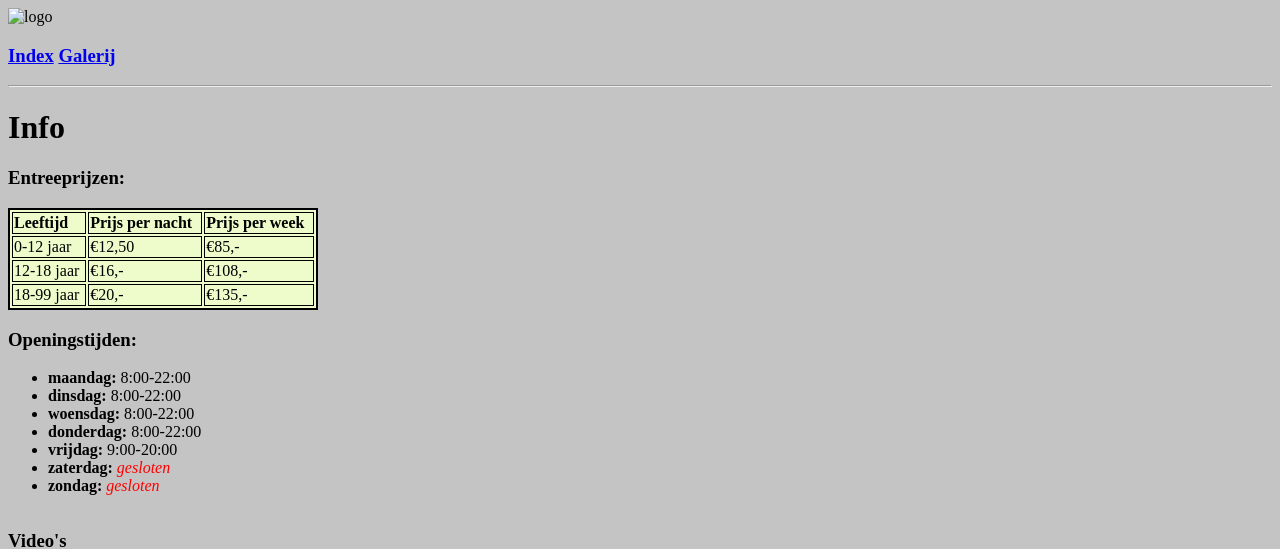
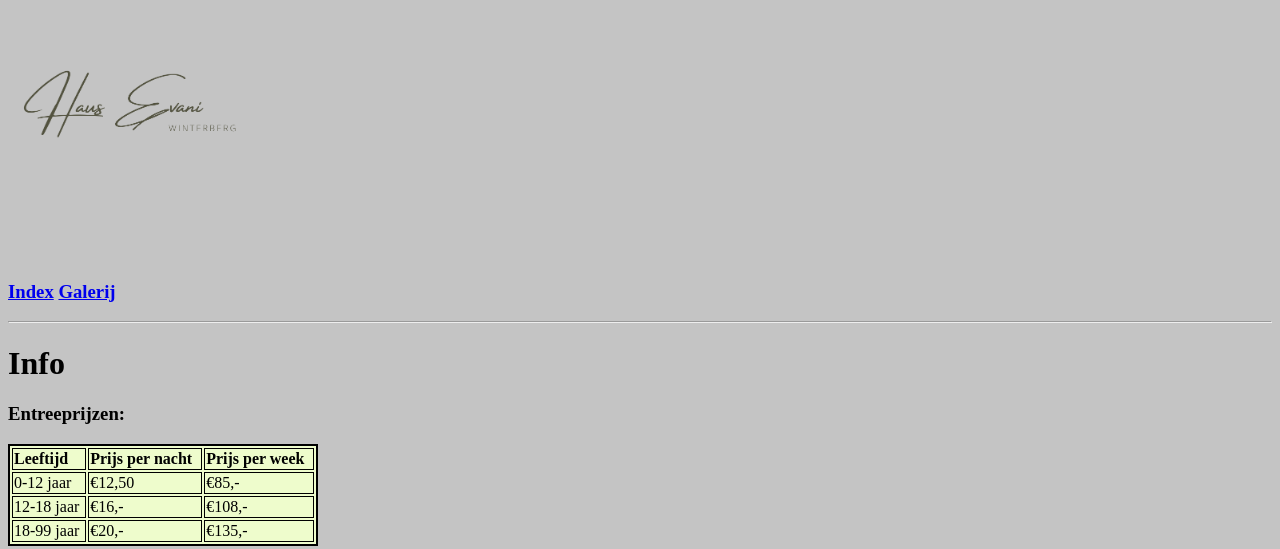
Before and after one commit to NikkiKoorn/NikkiKoorn.github.io, a plain HTML site: page info.html in a window 1280 px wide. Shown: the top 549 px of the page. Drawn offline with Linux system fonts and the light colour scheme.

Commit message:
Update info.html

```diff
--- a/info.html
+++ b/info.html
@@ -6,7 +6,7 @@
   </head>
     <body style="background-color:#c4c4c4;">
       <header>
-        <img src="afbeeldingen/hausevanititel.png" alt="logo" width="250" height="250">
+        <img src="hausevanititel.png" alt="logo" width="250" height="250">
         <h3>
           <a href="Index.html">Index</a>
           <a href="Galerij.html">Galerij</a>
```
